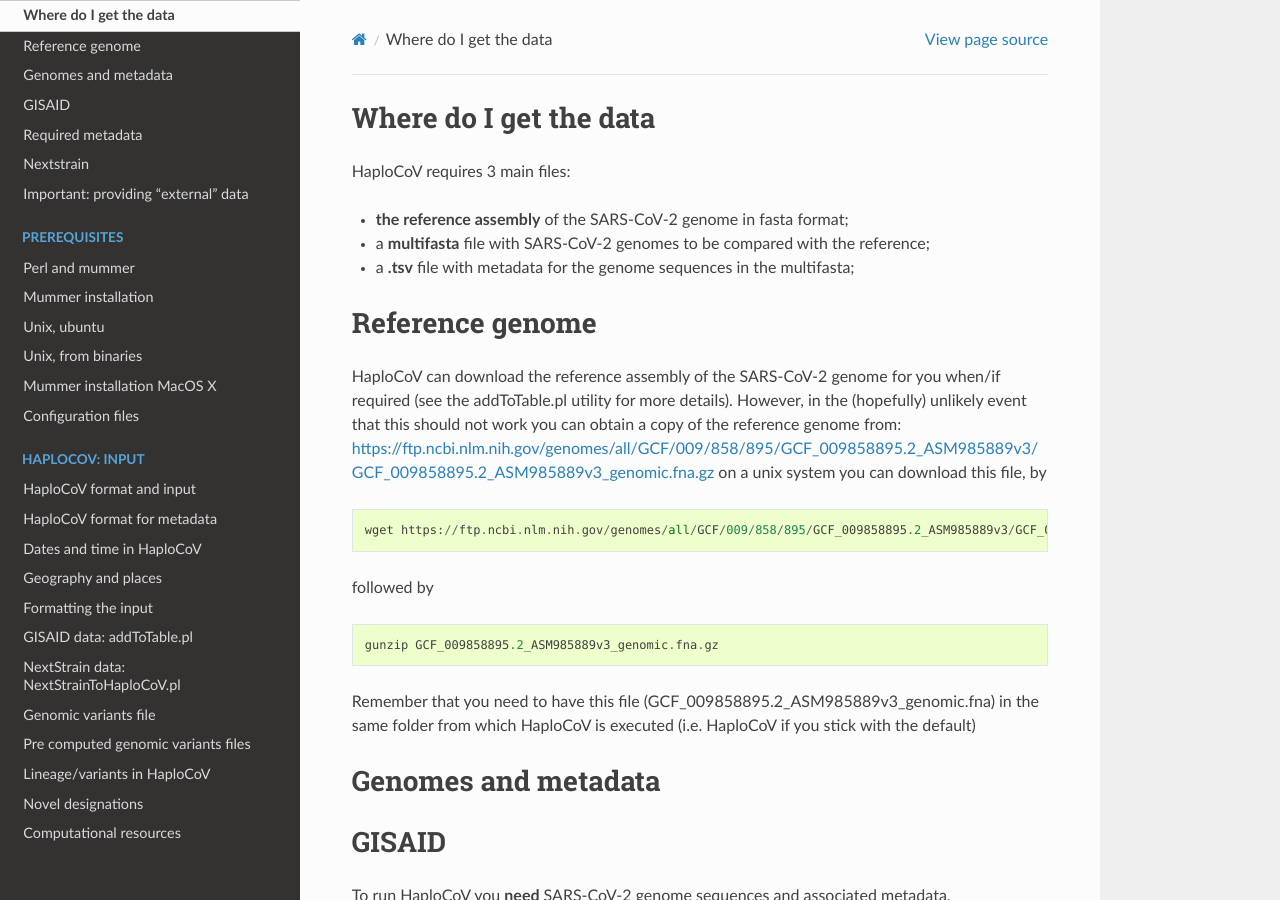
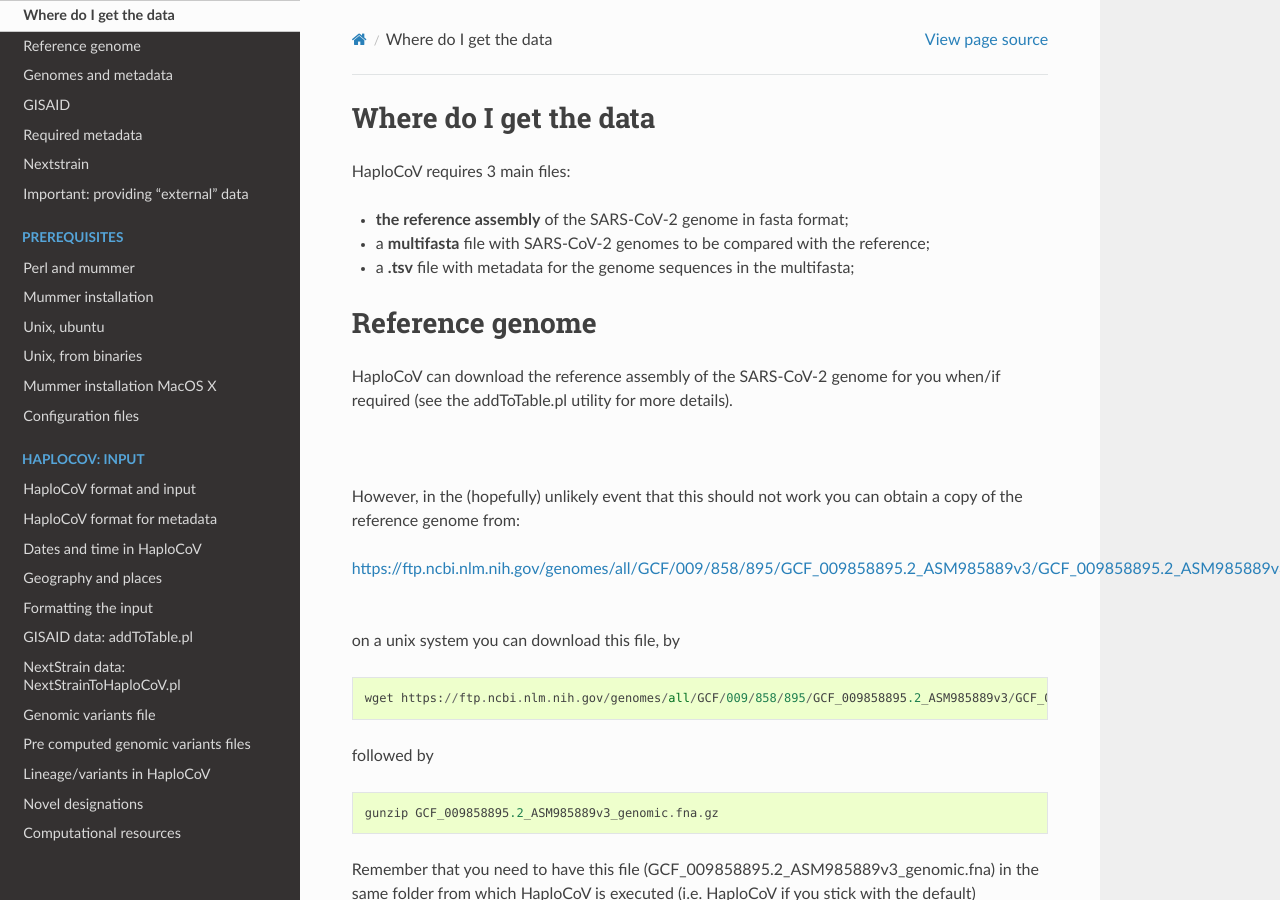
Before and after one commit to matteo14c/HaploCoV, a Sphinx documentation site: the page built from docs/source/data.rst, in a window 1280 px wide and 900 px high. Built offline with Sphinx 7.4.7 and the Read the Docs theme 2.0.0, drawn with Linux system fonts in a browser that asks for light colours.

```diff
--- a/docs/source/data.rst
+++ b/docs/source/data.rst
@@ -9,8 +9,15 @@ HaploCoV requires 3 main files:
 
 Reference genome
 ================
-HaploCoV can download the reference assembly of the SARS-CoV-2 genome for you when/if required (see the addToTable.pl utility for more details). However, in the (hopefully) unlikely event that this should not work you can obtain a copy of the reference genome from:
-https://ftp.ncbi.nlm.nih.gov/genomes/all/GCF/009/858/895/GCF_009858895.2_ASM985889v3/GCF_009858895.2_ASM985889v3_genomic.fna.gz
+HaploCoV can download the reference assembly of the SARS-CoV-2 genome for you when/if required (see the addToTable.pl utility for more details).
+
+|
+
+However, in the (hopefully) unlikely event that this should not work you can obtain a copy of the reference genome from:
+
+| https://ftp.ncbi.nlm.nih.gov/genomes/all/GCF/009/858/895/GCF_009858895.2_ASM985889v3/GCF_009858895.2_ASM985889v3_genomic.fna.gz
+|
+
 on a unix system you can download this file, by
 
 ::
```
